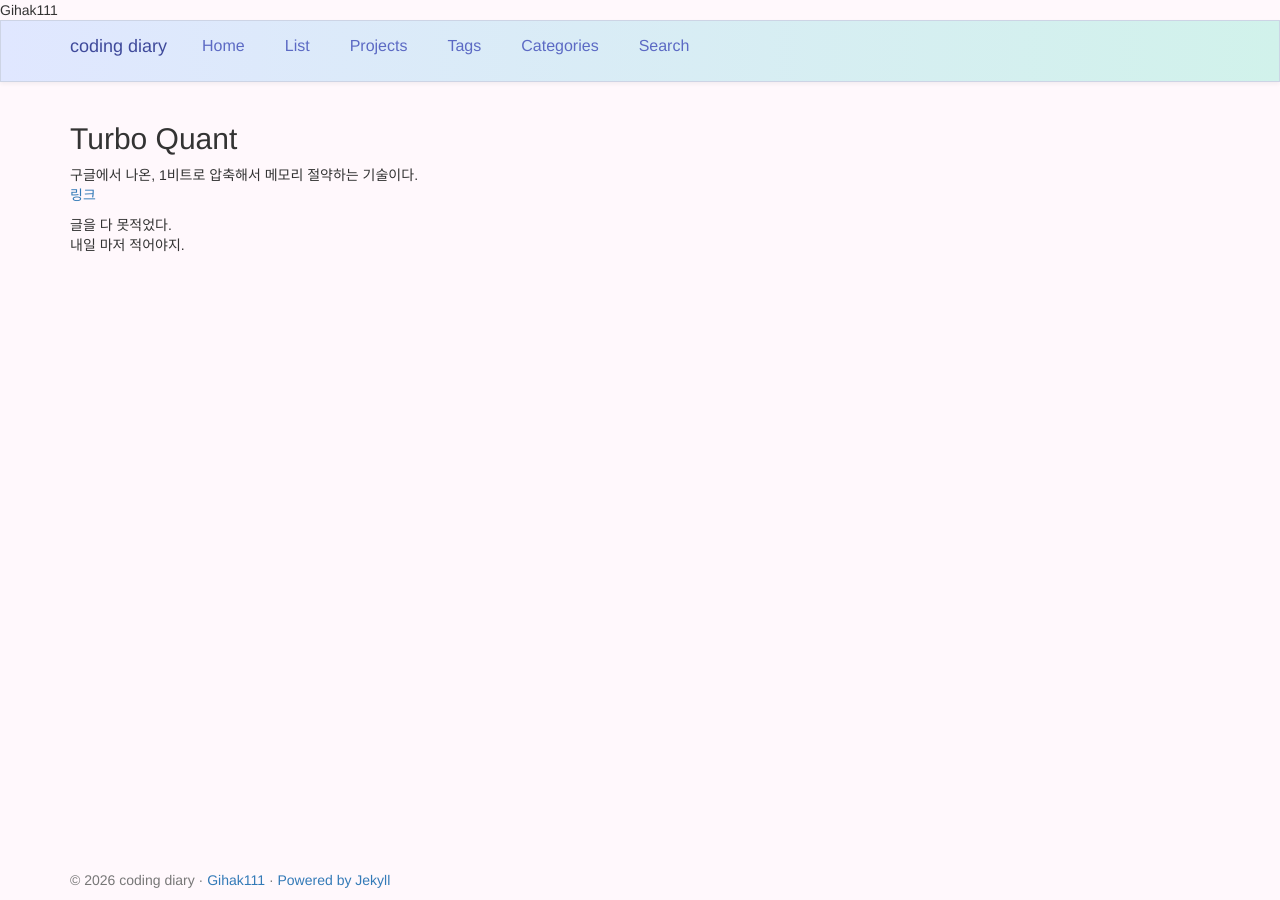
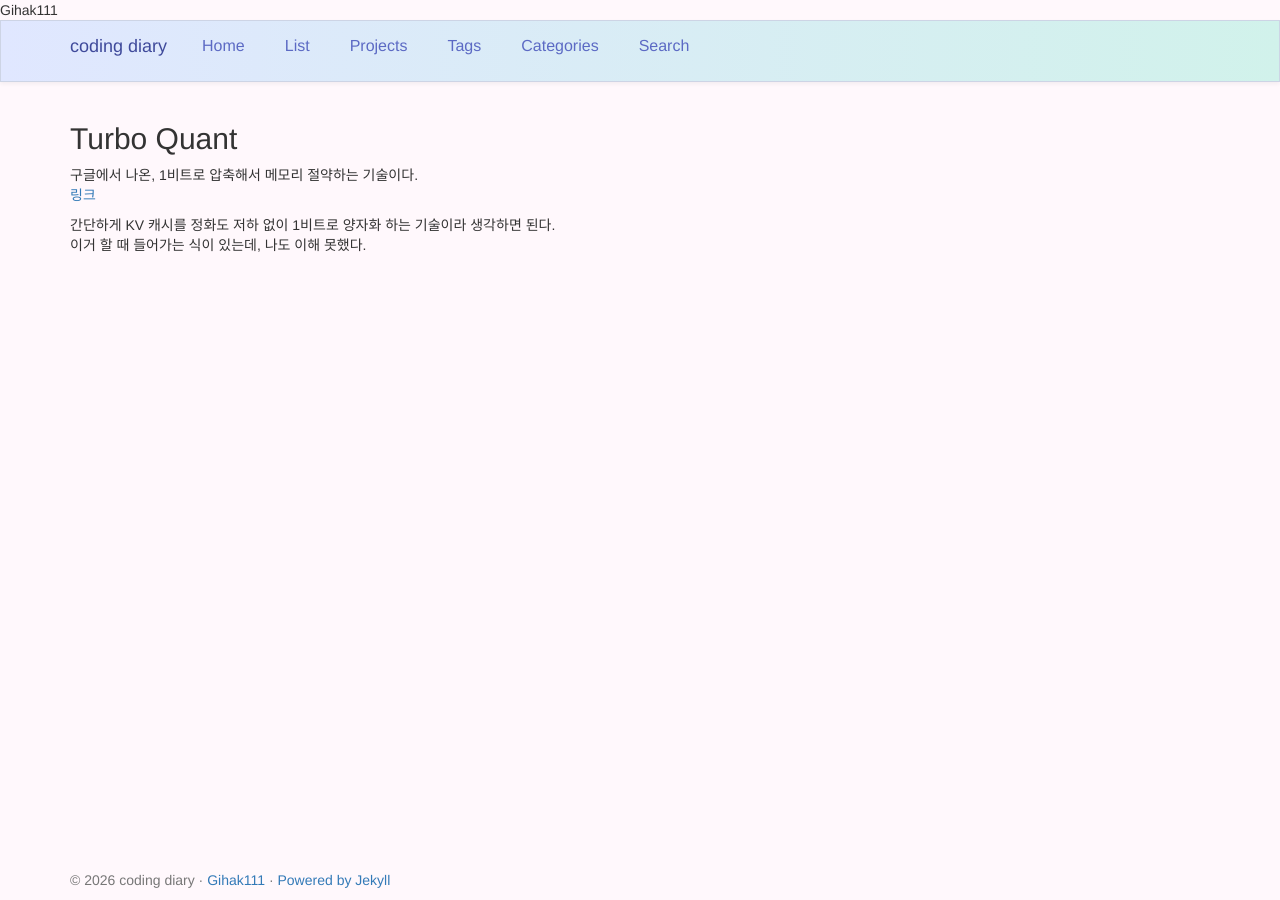
Before and after one commit to Gihak111/Gihak111.github.io, a Jekyll site: the page built from _posts/2026-04-01-Google_turboqunt_upload.md, in a window 1280 px wide. Built offline with Jekyll 4.4.1, drawn with Linux system fonts in a browser that asks for light colours.

Commit message:
Update 2026-04-01-Google_turboqunt_upload.md

```diff
--- a/_posts/2026-04-01-Google_turboqunt_upload.md
+++ b/_posts/2026-04-01-Google_turboqunt_upload.md
@@ -14,5 +14,5 @@ sidebar:
 [링크](https://research.google/blog/turboquant-redefining-ai-efficiency-with-extreme-compression/)
 
 
-글을 다 못적었다.
-내일 마저 적어야지.
+간단하게 KV 캐시를 정화도 저하 없이 1비트로 양자화 하는 기술이라 생각하면 된다.
+이거 할 때 들어가는 식이 있는데, 나도 이해 못했다.
```
